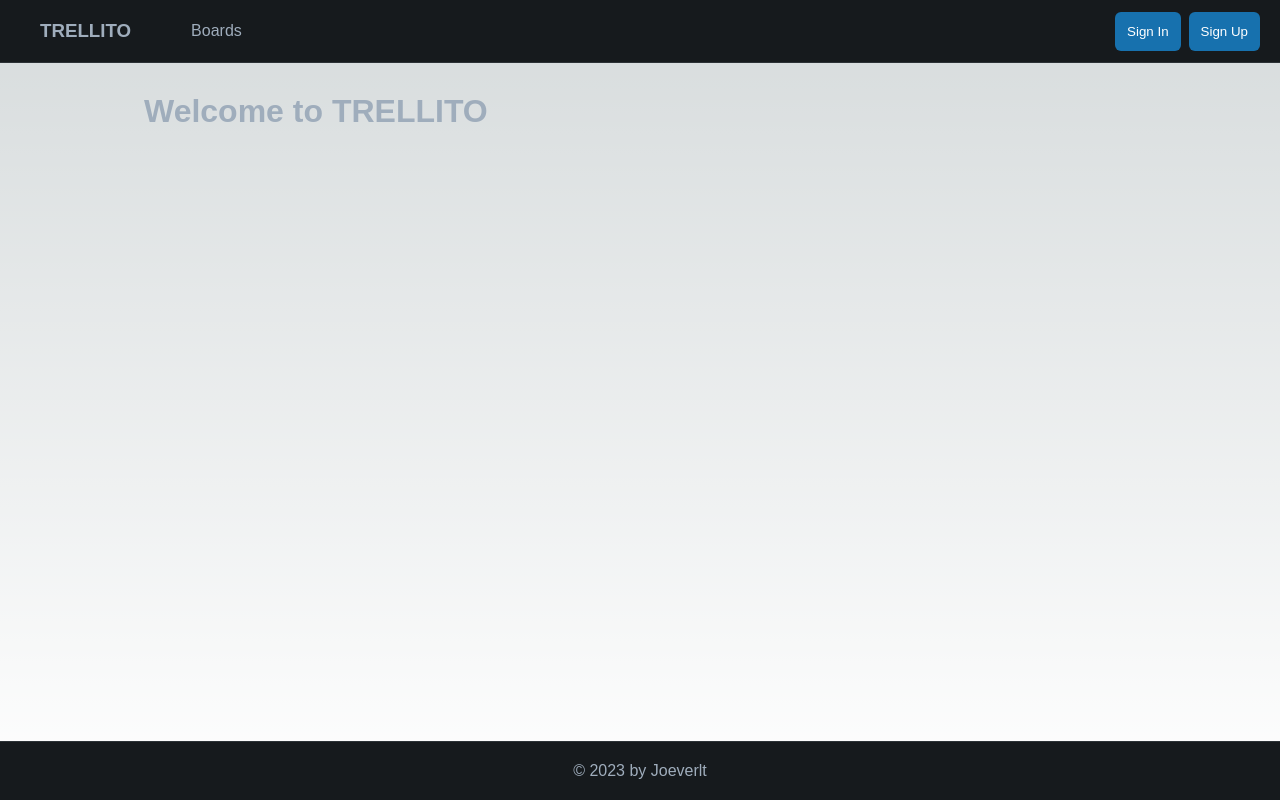
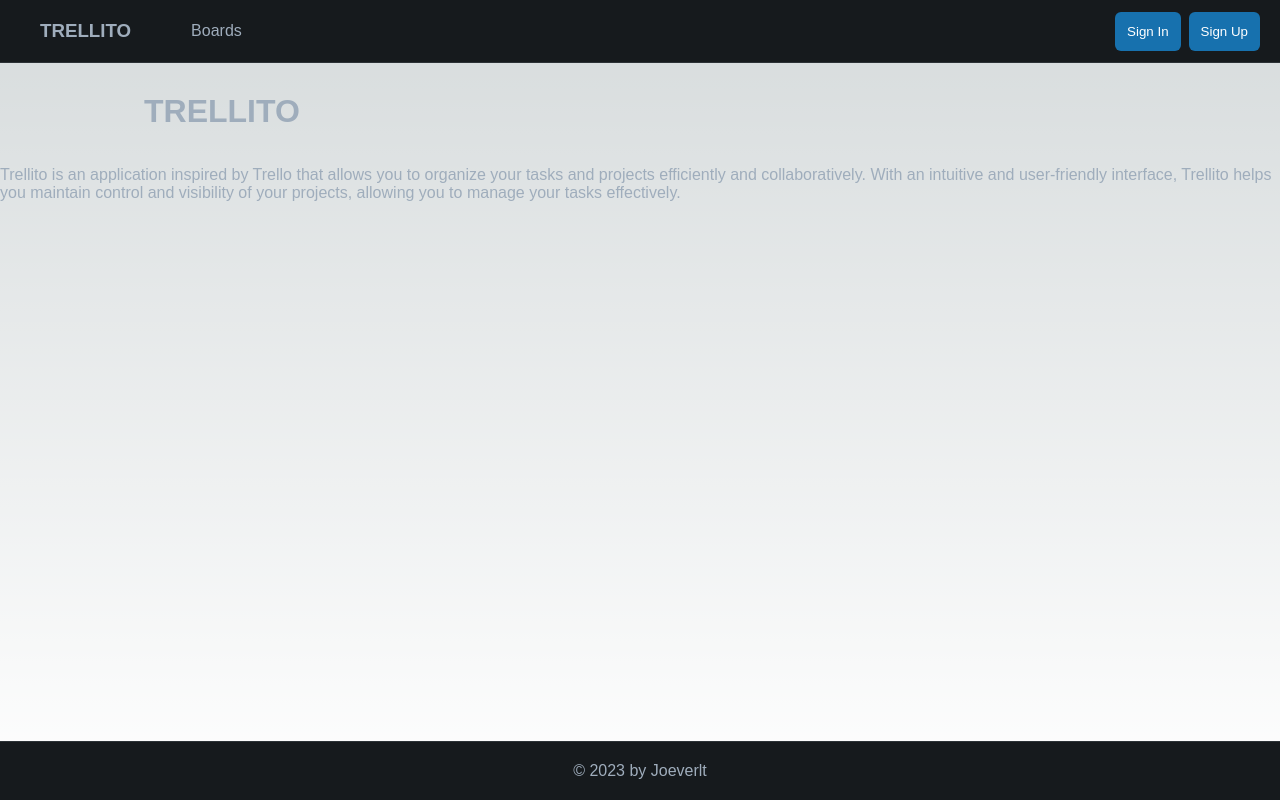
Before and after one commit to joeverlt/trellito, a Next.js app in the folder trellito-client/: page / in a window 1280 px wide. Built offline with nearby package versions, Linux system fonts and the light colour scheme; no server answers.

Commit message:
update index

```diff
--- a/trellito-client/pages/index.tsx
+++ b/trellito-client/pages/index.tsx
@@ -6,7 +6,14 @@
   return (
     <Page title="Boards">
       <Container>
-        <Title title="Welcome to TRELLITO" />
+        <Title title="TRELLITO" />
+        <p>
+          Trellito is an application inspired by Trello that allows you to
+          organize your tasks and projects efficiently and collaboratively. With
+          an intuitive and user-friendly interface, Trellito helps you maintain
+          control and visibility of your projects, allowing you to manage your
+          tasks effectively.
+        </p>
       </Container>
     </Page>
   )
```
Also changed, not shown: 1 other file (tests, documents, lock files or other folders).
